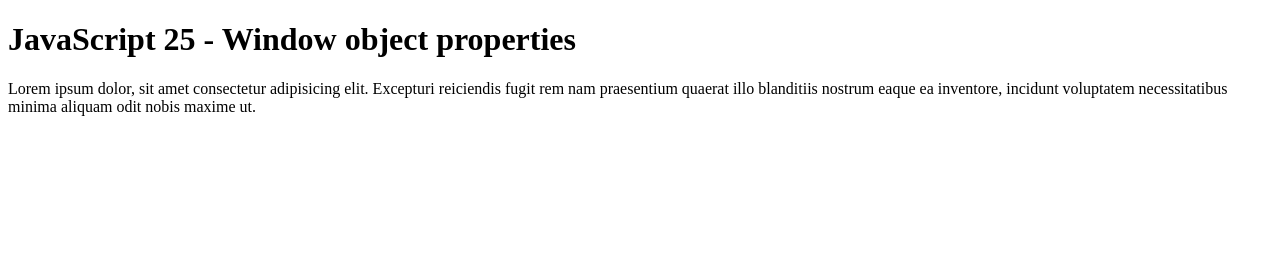
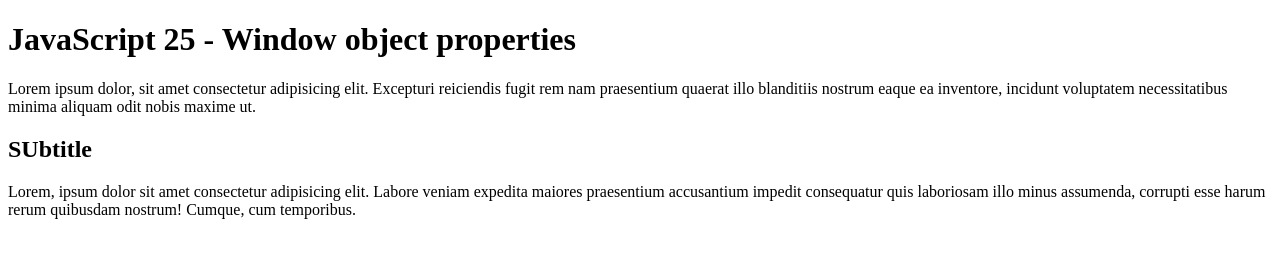
Before and after one commit to luismedinacoca/javaScript_projects, a plain HTML site: page javaScript_25/index.html in a window 1280 px wide. Drawn offline with Linux system fonts and the light colour scheme.

Commit message:
changes in javaScript_25

```diff
--- a/javaScript_25/index.html
+++ b/javaScript_25/index.html
@@ -9,5 +9,9 @@
     <body>
         <h1>JavaScript 25 - Window object properties</h1>
         <p>Lorem ipsum dolor, sit amet consectetur adipisicing elit. Excepturi reiciendis fugit rem nam praesentium quaerat illo blanditiis nostrum eaque ea inventore, incidunt voluptatem necessitatibus minima aliquam odit nobis maxime ut.</p>
+
+        <h2> SUbtitle</h2>
+        <p>Lorem, ipsum dolor sit amet consectetur adipisicing elit. Labore veniam expedita maiores praesentium accusantium impedit consequatur quis laboriosam illo minus assumenda, corrupti esse harum rerum quibusdam nostrum! Cumque, cum temporibus.</p>
+
     </body>
 </html>
```
Also changed, not shown: javaScript_24/app.js (+4 -3 lines). Lines whose indentation alone changed are shown as unchanged.
